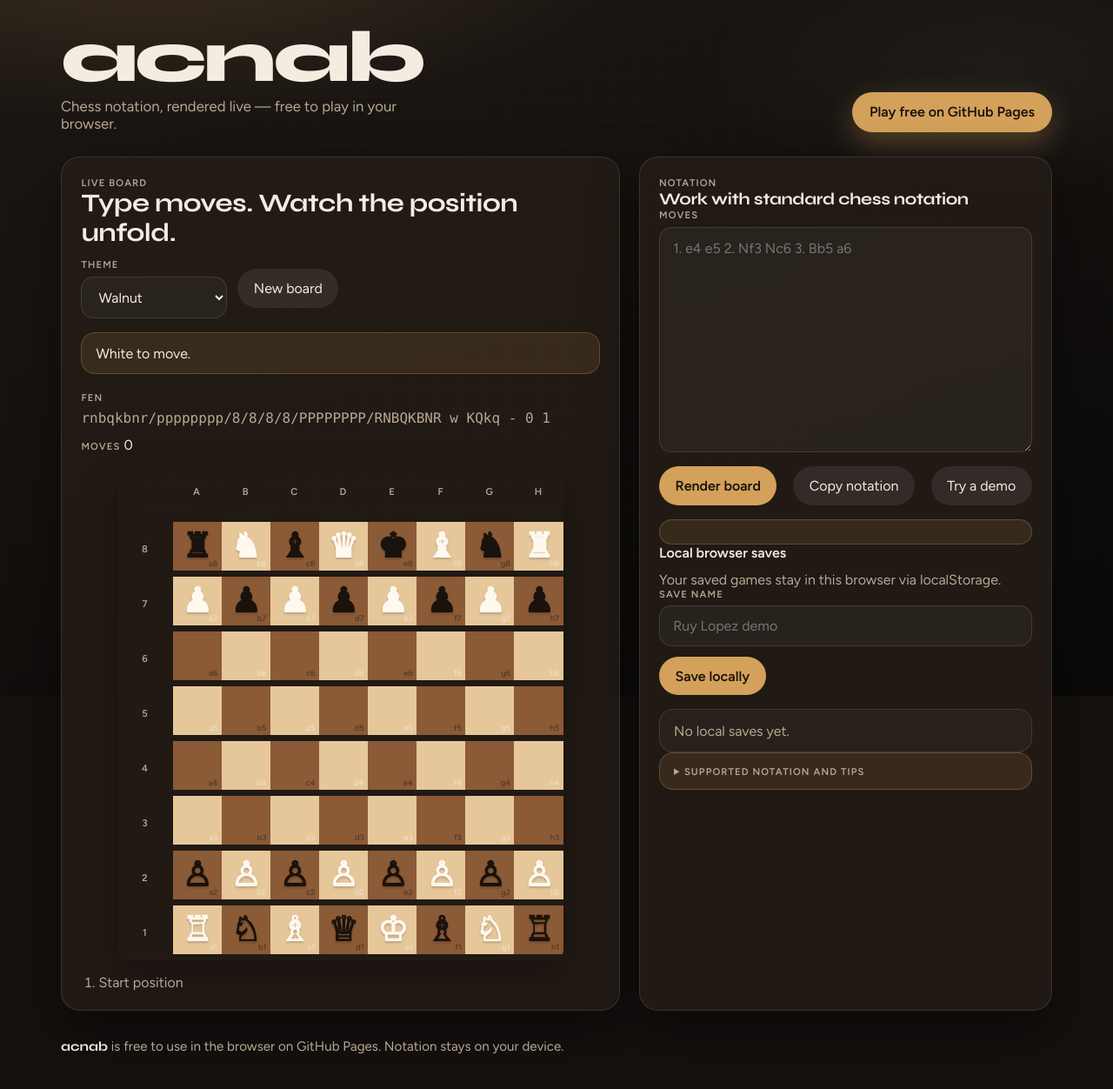
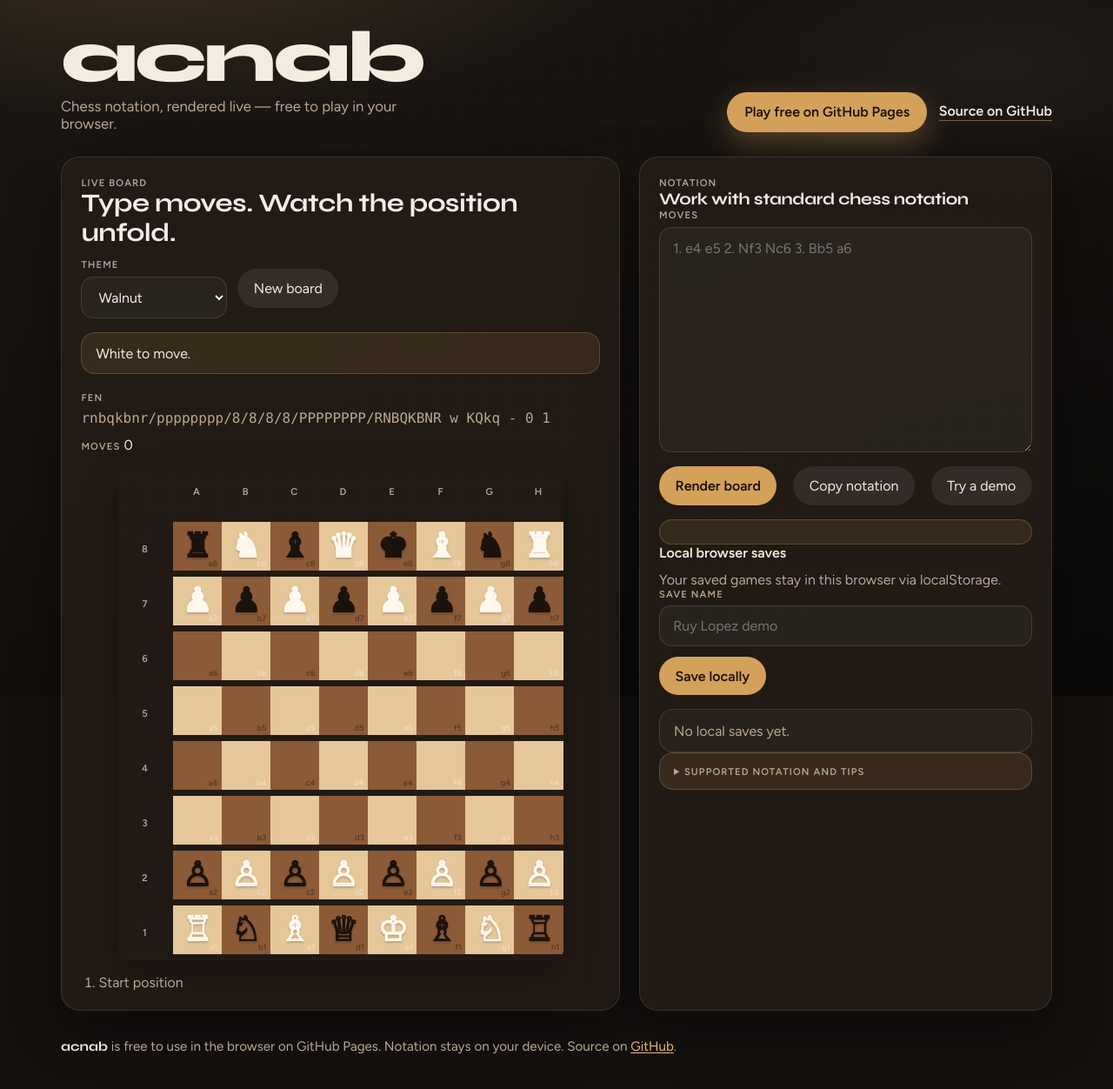
Before and after one commit to wsams/acnab, a PHP site: page / in a window 1280 px wide. Shown: the whole page at 87% size. Run offline with PHP 8.4, Linux system fonts and the light colour scheme.

Commit message:
fix: link the web app back to the GitHub repository (#5)
Add Source on GitHub links in the header, help tips, and footer so the
Pages site points visitors to https://github.com/wsams/acnab.

Co-authored-by: Cursor Agent <cursoragent@cursor.com>
Co-authored-by: Weldon Sams <wsams@users.noreply.github.com>

```diff
--- a/web/app.css
+++ b/web/app.css
@@ -387,6 +387,13 @@ code {
   max-width: 28rem;
 }
 
+.header-actions {
+  display: flex;
+  align-items: center;
+  gap: 0.85rem;
+  flex-wrap: wrap;
+}
+
 .play-pill {
   display: inline-flex;
   align-items: center;
@@ -406,6 +413,19 @@ code {
   transform: translateY(-2px);
   background: var(--accent-strong);
   box-shadow: 0 14px 32px rgba(0, 0, 0, 0.3);
+}
+
+.github-link {
+  color: var(--text);
+  text-decoration: none;
+  font-weight: 600;
+  border-bottom: 1px solid color-mix(in srgb, var(--accent) 55%, transparent);
+  padding-bottom: 0.1rem;
+}
+
+.github-link:hover {
+  color: var(--accent-strong);
+  border-bottom-color: var(--accent-strong);
 }
 
 .app-shell {
@@ -696,6 +716,18 @@ textarea {
   font-family: "Syne", sans-serif;
 }
 
+.site-footer a,
+.help-card a {
+  color: var(--accent-strong);
+  text-decoration: underline;
+  text-underline-offset: 0.15em;
+}
+
+.site-footer a:hover,
+.help-card a:hover {
+  color: var(--text);
+}
+
 @keyframes rise-in {
   from {
     opacity: 0;
--- a/web/index.html
+++ b/web/index.html
@@ -34,9 +34,18 @@
       <p class="brand">acnab</p>
       <p class="tagline">Chess notation, rendered live — free to play in your browser.</p>
     </div>
-    <a class="play-pill" href="#board-stage" data-focus-moves>
-      Play free on GitHub Pages
-    </a>
+    <nav class="header-actions" aria-label="Site links">
+      <a class="play-pill" href="#board-stage" data-focus-moves>
+        Play free on GitHub Pages
+      </a>
+      <a
+        class="github-link"
+        href="https://github.com/wsams/acnab"
+        rel="noopener noreferrer"
+      >
+        Source on GitHub
+      </a>
+    </nav>
   </header>
 
   <main class="app-shell">
@@ -128,7 +137,7 @@
           <li>Standard SAN/PGN is supported: <code>e4</code>, <code>Nf3</code>, <code>O-O</code>, <code>Qxd5+</code>, <code>c8=Q#</code>.</li>
           <li>Legacy coordinate moves still work for compatibility: <code>Pf2f4</code>, <code>Nb8c6</code>.</li>
           <li>The board updates as you type, and the current draft is restored automatically.</li>
-          <li>This site runs entirely in your browser — no account, no install, free on GitHub Pages.</li>
+          <li>This site runs entirely in your browser — no account, no install, free on GitHub Pages. Source on <a href="https://github.com/wsams/acnab" rel="noopener noreferrer">GitHub</a>.</li>
           <li>CLI companions: <code>python3 chess.py --print-completion bash</code> or <code>fish</code>.</li>
         </ul>
       </details>
@@ -136,7 +145,12 @@
   </main>
 
   <footer class="site-footer">
-    <p><strong>acnab</strong> is free to use in the browser on GitHub Pages. Notation stays on your device.</p>
+    <p>
+      <strong>acnab</strong> is free to use in the browser on GitHub Pages.
+      Notation stays on your device.
+      Source on
+      <a href="https://github.com/wsams/acnab" rel="noopener noreferrer">GitHub</a>.
+    </p>
   </footer>
 
   <script type="module" src="app.js"></script>
```
